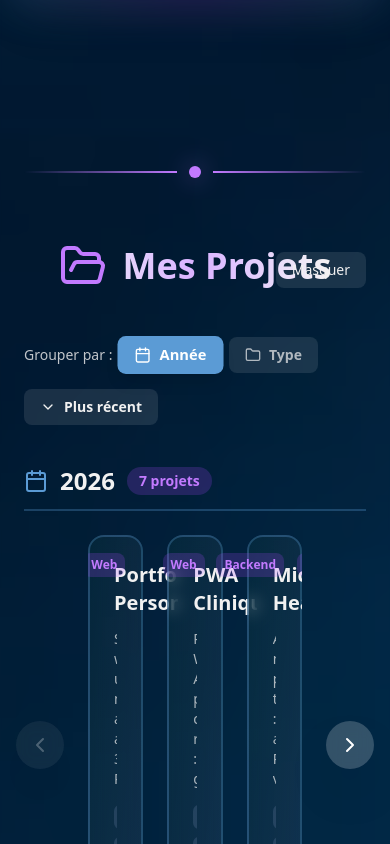
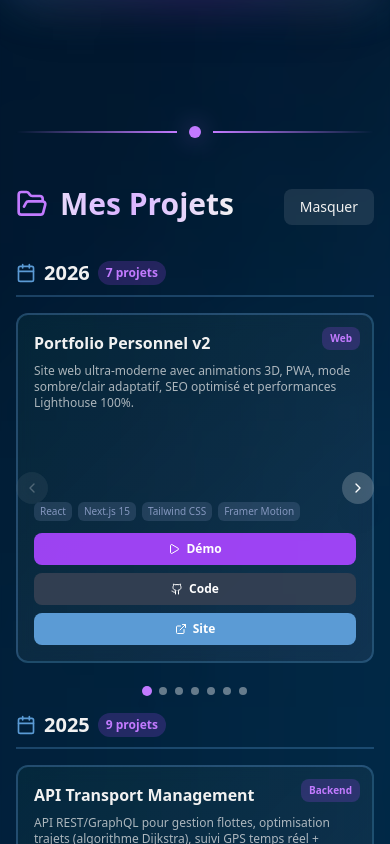
Before and after one commit to MANDANIAINAPRECIEUX/portofolio, a React (Vite) app: page / in a window 390 px wide. Shown: the part 1940-2784 px from the top of the page. Built offline with nearby package versions, Linux system fonts and the light colour scheme.

Commit message:
responsive partie Triage

```diff
--- a/src/components/Triage.tsx
+++ b/src/components/Triage.tsx
@@ -1,5 +1,5 @@
 // components/ProjectList.tsx
-import { useState } from "react";
+import { useState, useEffect } from "react";
 import {
   ChevronDown,
   ChevronUp,
@@ -11,7 +11,6 @@ import {
   ExternalLink,
   Github,
   Play,
-  Rocket,
   FolderOpen,
 } from "lucide-react";
 import PROJECTS from "../../types/Project";
@@ -25,11 +24,30 @@ const ProjectList = () => {
   const [groupBy, setGroupBy] = useState<GroupBy>("year");
   const [sortOrder, setSortOrder] = useState<SortOrder>("desc");
   const [selectedVideo, setSelectedVideo] = useState<string | null>(null);
+  const [slidesPerView, setSlidesPerView] = useState(3);
 
   // CAROUSEL STATE
   const [carouselStates, setCarouselStates] = useState<
     Record<string, { current: number; totalSlides: number }>
   >({});
+
+  // 🔥 RESPONSIVE: Calculer slidesPerView selon la largeur d'écran
+  useEffect(() => {
+    const updateSlidesPerView = () => {
+      const width = window.innerWidth;
+      if (width < 768) {
+        setSlidesPerView(1); // Mobile: 1 card
+      } else if (width < 1024) {
+        setSlidesPerView(2); // Tablette: 2 cards
+      } else {
+        setSlidesPerView(3); // Desktop: 3 cards
+      }
+    };
+
+    updateSlidesPerView();
+    window.addEventListener("resize", updateSlidesPerView);
+    return () => window.removeEventListener("resize", updateSlidesPerView);
+  }, []);
 
   // Grouper les projets
   const groupedProjects = PROJECTS.reduce(
@@ -51,10 +69,8 @@ const ProjectList = () => {
   });
 
   // CAROUSEL LOGIC
-  const SLIDES_PER_VIEW = 3;
-
   const updateCarouselState = (groupKey: string, projects: Project[]) => {
-    const totalSlides = Math.ceil(projects.length / SLIDES_PER_VIEW);
+    const totalSlides = Math.ceil(projects.length / slidesPerView);
     setCarouselStates((prev) => ({
       ...prev,
       [groupKey]: { current: 0, totalSlides },
@@ -82,9 +98,10 @@ const ProjectList = () => {
     });
   };
 
-  const isCarousel = (projects: Project[]): boolean => projects.length > 3;
+  const isCarousel = (projects: Project[]): boolean =>
+    projects.length > slidesPerView;
 
-  // Fonction pour créer des "pages" de 3 cards
+  // Fonction pour créer des "pages"
   const chunkProjects = (projects: Project[], size: number) => {
     const chunks = [];
     for (let i = 0; i < projects.length; i += size) {
@@ -93,9 +110,21 @@ const ProjectList = () => {
     return chunks;
   };
 
+  // 🔥 RESPONSIVE: Grid classes dynamiques
+  const getGridClasses = () => {
+    if (slidesPerView === 1) return "grid-cols-1";
+    if (slidesPerView === 2) return "grid-cols-2";
+    return "grid-cols-3";
+  };
+
   return (
-    <div id="projets" className="w-full max-w-7xl mx-auto p-6">
-      <div className="flex items-center justify-center gap-3 my-16">
+    <div
+      id="projets"
+      className="w-full max-w-7xl mx-auto px-4 sm:px-6 md:px-8 lg:px-12"
+    >
+      {/* ↑ Padding responsive */}
+
+      <div className="flex items-center justify-center gap-3 my-12 md:my-16">
         <div className="h-[2px] flex-1 max-w-xs bg-gradient-to-r from-transparent to-purple-400"></div>
         <div className="relative">
           <div className="w-3 h-3 rounded-full bg-purple-400"></div>
@@ -107,20 +136,20 @@ const ProjectList = () => {
       {/* MODAL VIDÉO */}
       {selectedVideo && (
         <div
-          className="fixed inset-0 z-50 flex items-center justify-center bg-black/90 backdrop-blur-sm animate-fadeIn"
+          className="fixed inset-0 z-50 flex items-center justify-center bg-black/90 backdrop-blur-sm animate-fadeIn p-4"
           onClick={() => setSelectedVideo(null)}
         >
           <div
-            className="relative w-full max-w-5xl mx-4"
+            className="relative w-full max-w-5xl"
             onClick={(e) => e.stopPropagation()}
           >
             <button
               onClick={() => setSelectedVideo(null)}
-              className="absolute -top-14 right-0 flex items-center gap-2 text-white hover:text-red-400 text-lg font-semibold transition-colors duration-300"
+              className="absolute -top-10 sm:-top-14 right-0 flex items-center gap-2 text-white hover:text-red-400 text-base sm:text-lg font-semibold transition-colors duration-300"
             >
               <span>✕ Fermer</span>
             </button>
-            <div className="relative pt-[56.25%] rounded-2xl overflow-hidden shadow-2xl ring-4 ring-purple-500/50">
+            <div className="relative pt-[56.25%] rounded-xl sm:rounded-2xl overflow-hidden shadow-2xl ring-2 sm:ring-4 ring-purple-500/50">
               <iframe
                 src={selectedVideo}
                 className="absolute inset-0 w-full h-full"
@@ -139,90 +168,47 @@ const ProjectList = () => {
           <button
             type="button"
             onClick={() => setShowProjects(true)}
-            className="group flex items-center gap-3 px-10 py-5 bg-gradient-to-r from-[#5B9BD5] to-[#4682B4] hover:from-[#4682B4] hover:to-[#5B9BD5] text-white text-xl md:text-2xl font-bold rounded-2xl shadow-2xl hover:shadow-[#5B9BD5]/50 transition-all duration-500 hover:scale-110 active:scale-95 relative overflow-hidden"
+            className="group flex items-center gap-2 sm:gap-3 px-6 sm:px-10 py-4 sm:py-5 bg-gradient-to-r from-[#5B9BD5] to-[#4682B4] hover:from-[#4682B4] hover:to-[#5B9BD5] text-white text-lg sm:text-xl md:text-2xl font-bold rounded-xl sm:rounded-2xl shadow-2xl hover:shadow-[#5B9BD5]/50 transition-all duration-500 hover:scale-110 active:scale-95 relative overflow-hidden"
           >
             <div className="absolute inset-0 bg-gradient-to-r from-transparent via-white/20 to-transparent -translate-x-full group-hover:translate-x-full transition-transform duration-1000" />
-            <Briefcase className="w-7 h-7 group-hover:rotate-12 transition-transform duration-300" />
+            <Briefcase className="w-5 h-5 sm:w-7 sm:h-7 group-hover:rotate-12 transition-transform duration-300" />
             <span className="relative z-10">MES PROJETS</span>
-            <ChevronDown className="w-6 h-6 group-hover:translate-y-1 transition-transform duration-300" />
+            <ChevronDown className="w-5 h-5 sm:w-6 sm:h-6 group-hover:translate-y-1 transition-transform duration-300" />
           </button>
         </div>
       ) : (
         <>
-          {/* CONTRÔLES */}
-          <div className="mb-10 space-y-6">
-            <div className="relative flex items-center justify-center mb-10">
-              {/* Titre centré */}
-              <div className="text-center">
-                <h2 className="text-4xl md:text-5xl lg:text-6xl font-bold animate-fade-in">
-                  <span className="inline-flex items-center gap-4 bg-gradient-to-r from-[#f1f1f1] via-purple-300 to-[#f1f1f1] bg-clip-text text-transparent">
-                    <FolderOpen className="w-12 h-12 md:w-14 md:h-14 text-purple-400" />
-                    Mes Projets
-                  </span>
-                </h2>
-              </div>
+          <div className="relative flex items-center justify-center gap-4 mb-8 md:mb-10">
+            {/* Espace vide à gauche (équilibre visuel) */}
+            <div className="hidden sm:block flex-1"></div>
 
-              {/* Bouton positionné à droite */}
+            {/* Titre CENTRÉ */}
+            <div className="text-center">
+              <h2 className="text-3xl sm:text-4xl md:text-5xl lg:text-6xl font-bold animate-fade-in">
+                <span className="inline-flex items-center gap-3 md:gap-4 bg-gradient-to-r from-[#f1f1f1] via-purple-300 to-[#f1f1f1] bg-clip-text text-transparent">
+                  <FolderOpen className="w-8 h-8 sm:w-10 sm:h-10 md:w-12 md:h-12 lg:w-14 lg:h-14 text-purple-400" />
+                  Mes Projets
+                </span>
+              </h2>
+            </div>
+
+            {/* Espace à droite avec bouton */}
+            <div className="flex-1 flex justify-end">
               <button
                 type="button"
                 onClick={() => setShowProjects(false)}
-                className="absolute right-0 px-4 py-2 rounded-lg bg-white/10 hover:bg-white/20 text-[#f1f1f1] text-sm font-medium transition-all duration-300 hover:scale-105"
+                className="px-4 py-2 rounded-lg bg-white/10 hover:bg-white/20 text-[#f1f1f1] text-sm font-medium transition-all duration-300 hover:scale-105"
               >
                 Masquer
-              </button>
-            </div>
-
-            <div className="flex flex-wrap items-center gap-4">
-              <div className="flex items-center gap-2">
-                <span className="text-sm font-medium text-[#f1f1f1]/80">
-                  Grouper par :
-                </span>
-                <button
-                  type="button"
-                  onClick={() => setGroupBy("year")}
-                  className={`
-                    flex items-center gap-2 px-4 py-2 rounded-lg font-semibold text-sm transition-all duration-300
-                    ${groupBy === "year" ? "bg-[#5B9BD5] text-white shadow-lg scale-105" : "bg-white/10 text-[#f1f1f1]/70 hover:bg-white/20"}
-                  `}
-                >
-                  <Calendar className="w-4 h-4" /> Année
-                </button>
-                <button
-                  type="button"
-                  onClick={() => setGroupBy("type")}
-                  className={`
-                    flex items-center gap-2 px-4 py-2 rounded-lg font-semibold text-sm transition-all duration-300
-                    ${groupBy === "type" ? "bg-[#5B9BD5] text-white shadow-lg scale-105" : "bg-white/10 text-[#f1f1f1]/70 hover:bg-white/20"}
-                  `}
-                >
-                  <Folder className="w-4 h-4" /> Type
-                </button>
-              </div>
-              <button
-                type="button"
-                onClick={() =>
-                  setSortOrder(sortOrder === "asc" ? "desc" : "asc")
-                }
-                className="flex items-center gap-2 px-4 py-2 rounded-lg bg-white/10 hover:bg-white/20 text-[#f1f1f1] font-semibold text-sm transition-all duration-300"
-              >
-                {sortOrder === "desc" ? (
-                  <>
-                    <ChevronDown className="w-4 h-4" /> Plus récent
-                  </>
-                ) : (
-                  <>
-                    <ChevronUp className="w-4 h-4" /> Plus ancien
-                  </>
-                )}
               </button>
             </div>
           </div>
 
           {/* GRILLE/CAROUSEL PAR GROUPE */}
-          <div className="space-y-16">
+          <div className="space-y-12 md:space-y-16">
             {sortedGroups.map((group) => {
               const projects = groupedProjects[group]!;
-              const totalSlides = Math.ceil(projects.length / SLIDES_PER_VIEW);
+              const totalSlides = Math.ceil(projects.length / slidesPerView);
               const isCarouselGroup = isCarousel(projects);
 
               // Initialiser carousel state
@@ -232,31 +218,31 @@ const ProjectList = () => {
 
               const currentSlide = carouselStates[group]?.current || 0;
 
-              // Créer des pages de 3 cards
+              // Créer des pages
               const projectPages = isCarouselGroup
-                ? chunkProjects(projects, SLIDES_PER_VIEW)
+                ? chunkProjects(projects, slidesPerView)
                 : [];
 
               return (
-                <div key={group} className="space-y-6">
+                <div key={group} className="space-y-4 md:space-y-6">
                   {/* En-tête du groupe */}
-                  <div className="flex items-center gap-3 border-b-2 border-[#5B9BD5]/30 pb-3">
+                  <div className="flex items-center gap-2 md:gap-3 border-b-2 border-[#5B9BD5]/30 pb-2 md:pb-3">
                     {groupBy === "year" ? (
-                      <Calendar className="w-6 h-6 text-[#5B9BD5]" />
+                      <Calendar className="w-5 h-5 md:w-6 md:h-6 text-[#5B9BD5]" />
                     ) : (
-                      <Folder className="w-6 h-6 text-[#5B9BD5]" />
+                      <Folder className="w-5 h-5 md:w-6 md:h-6 text-[#5B9BD5]" />
                     )}
-                    <h3 className="text-2xl md:text-3xl font-bold text-[#f1f1f1]">
+                    <h3 className="text-xl sm:text-2xl md:text-3xl font-bold text-[#f1f1f1]">
                       {group}
                     </h3>
-                    <span className="px-3 py-1 rounded-full bg-purple-500/20 text-purple-400 text-sm font-semibold">
+                    <span className="px-2 md:px-3 py-1 rounded-full bg-purple-500/20 text-purple-400 text-xs sm:text-sm font-semibold">
                       {projects.length} projet{projects.length > 1 ? "s" : ""}
                     </span>
                   </div>
 
                   {/* 🔥 CAROUSEL OU GRILLE */}
                   {isCarouselGroup ? (
-                    <div className="relative px-16">
+                    <div className="relative px-0 sm:px-8 md:px-12 lg:px-16">
                       {/* SLIDES CONTAINER */}
                       <div className="overflow-hidden">
                         <div
@@ -268,7 +254,7 @@ const ProjectList = () => {
                           {projectPages.map((pageProjects, pageIndex) => (
                             <div
                               key={pageIndex}
-                              className="w-full flex-shrink-0 grid grid-cols-3 gap-6"
+                              className={`w-full flex-shrink-0 grid ${getGridClasses()} gap-4 md:gap-6`}
                             >
                               {pageProjects.map((project) => (
                                 <ProjectCard
@@ -290,14 +276,14 @@ const ProjectList = () => {
                         onClick={() => goToSlide(group, "prev", totalSlides)}
                         disabled={currentSlide === 0}
                         className={`
-                          absolute -left-2 top-1/2 -translate-y-1/2
+                          absolute left-0 sm:-left-2 top-1/2 -translate-y-1/2
                           bg-white/20 hover:bg-purple-400/30 backdrop-blur-sm
-                          p-3 rounded-full text-white shadow-2xl
+                          p-2 sm:p-3 rounded-full text-white shadow-2xl
                           transition-all duration-300 hover:scale-110 z-10
                           ${currentSlide === 0 ? "opacity-30 cursor-not-allowed" : ""}
                         `}
                       >
-                        <ChevronLeft className="w-6 h-6" />
+                        <ChevronLeft className="w-4 h-4 sm:w-6 sm:h-6" />
                       </button>
                       <button
                         type="button"
@@ -305,18 +291,18 @@ const ProjectList = () => {
                         onClick={() => goToSlide(group, "next", totalSlides)}
                         disabled={currentSlide === totalSlides - 1}
                         className={`
-                          absolute -right-2 top-1/2 -translate-y-1/2
+                          absolute right-0 sm:-right-2 top-1/2 -translate-y-1/2
                           bg-white/20 hover:bg-purple-400/30 backdrop-blur-sm
-                          p-3 rounded-full text-white shadow-2xl
+                          p-2 sm:p-3 rounded-full text-white shadow-2xl
                           transition-all duration-300 hover:scale-110 z-10
                           ${currentSlide === totalSlides - 1 ? "opacity-30 cursor-not-allowed" : ""}
                         `}
                       >
-                        <ChevronRight className="w-6 h-6" />
+                        <ChevronRight className="w-4 h-4 sm:w-6 sm:h-6" />
                       </button>
 
                       {/* INDICATEURS */}
-                      <div className="absolute -bottom-10 left-1/2 -translate-x-1/2 flex gap-2">
+                      <div className="absolute -bottom-8 md:-bottom-10 left-1/2 -translate-x-1/2 flex gap-2">
                         {Array.from({ length: totalSlides }).map((_, i) => (
                           <button
                             type="button"
@@ -329,7 +315,7 @@ const ProjectList = () => {
                               }))
                             }
                             className={`
-                              w-3 h-3 rounded-full transition-all duration-300
+                              w-2 h-2 sm:w-3 sm:h-3 rounded-full transition-all duration-300
                               ${i === currentSlide ? "bg-purple-400 scale-125 shadow-lg shadow-purple-400/50" : "bg-white/40 hover:bg-purple-300/60"}
                             `}
                           />
@@ -337,9 +323,11 @@ const ProjectList = () => {
                       </div>
                     </div>
                   ) : (
-                    // 🔥 GRILLE NORMALE avec espacement identique au carousel
-                    <div className="px-16">
-                      <div className="grid grid-cols-1 md:grid-cols-2 lg:grid-cols-3 gap-6">
+                    // GRILLE NORMALE
+                    <div className="px-0 sm:px-8 md:px-12 lg:px-16">
+                      <div
+                        className={`grid ${getGridClasses()} gap-4 md:gap-6`}
+                      >
                         {projects.map((project) => (
                           <ProjectCard
                             key={project.id}
@@ -361,7 +349,7 @@ const ProjectList = () => {
   );
 };
 
-// COMPOSANT CARD avec accents violets
+// COMPOSANT CARD RESPONSIVE
 const ProjectCard = ({
   project,
   groupBy,
@@ -373,46 +361,46 @@ const ProjectCard = ({
 }) => (
   <div
     className="
-    group relative p-6 rounded-2xl
+    group relative p-4 sm:p-5 md:p-6 rounded-xl sm:rounded-2xl
     bg-gradient-to-br from-[#093540]/40 to-[#526687]/20
     border-2 border-[#5B9BD5]/30 backdrop-blur-sm
     hover:border-purple-400/50 hover:shadow-2xl hover:shadow-purple-500/20
     transition-all duration-500 hover:scale-[1.03]
     flex flex-col
     w-full
-    h-[420px]
+    min-h-[350px] sm:min-h-[380px] md:min-h-[420px]
   "
   >
-    <div className="absolute top-4 right-4 px-2 py-1 rounded-lg bg-purple-500/20 text-purple-400 text-xs font-bold">
+    <div className="absolute top-3 sm:top-4 right-3 sm:right-4 px-2 py-1 rounded-lg bg-purple-500/20 text-purple-400 text-[10px] sm:text-xs font-bold">
       {groupBy === "year" ? project.type : project.year}
     </div>
 
-    <h4 className="text-xl font-bold text-[#f1f1f1] mb-3 pr-16 line-clamp-2">
+    <h4 className="text-base sm:text-lg md:text-xl font-bold text-[#f1f1f1] mb-2 sm:mb-3 pr-12 sm:pr-16 line-clamp-2">
       {project.title}
     </h4>
 
-    <p className="text-sm text-[#f1f1f1]/70 mb-4 flex-1 line-clamp-4 overflow-hidden">
+    <p className="text-xs sm:text-sm text-[#f1f1f1]/70 mb-3 sm:mb-4 flex-1 line-clamp-3 sm:line-clamp-4 overflow-hidden">
       {project.description}
     </p>
 
-    <div className="flex flex-wrap gap-2 mb-4 max-h-[68px] overflow-hidden">
+    <div className="flex flex-wrap gap-1.5 sm:gap-2 mb-3 sm:mb-4 max-h-[60px] sm:max-h-[68px] overflow-hidden">
       {project.technologies.map((tech) => (
         <span
           key={tech}
-          className="px-2 py-1 rounded-md bg-[#8497bf]/20 text-[#8497bf] text-xs font-medium h-fit"
+          className="px-1.5 sm:px-2 py-0.5 sm:py-1 rounded-md bg-[#8497bf]/20 text-[#8497bf] text-[10px] sm:text-xs font-medium h-fit"
         >
           {tech}
         </span>
       ))}
     </div>
 
-    <div className="flex gap-2 mt-auto">
+    <div className="flex flex-col sm:flex-row gap-2 mt-auto">
       {project.video && (
         <button
           onClick={() => onVideoClick(project.video!)}
-          className="flex-1 flex items-center justify-center gap-2 py-2.5 rounded-lg bg-purple-500/90 hover:bg-violet-600 text-white text-sm font-semibold transition-all duration-300 hover:scale-105 hover:shadow-lg hover:shadow-purple-500/30"
+          className="flex-1 flex items-center justify-center gap-1.5 sm:gap-2 py-2 sm:py-2.5 rounded-lg bg-purple-500/90 hover:bg-violet-600 text-white text-xs sm:text-sm font-semibold transition-all duration-300 hover:scale-105 hover:shadow-lg hover:shadow-purple-500/30"
         >
-          <Play className="w-4 h-4" /> Démo
+          <Play className="w-3 h-3 sm:w-4 sm:h-4" /> Démo
         </button>
       )}
       {project.github && (
@@ -420,9 +408,9 @@ const ProjectCard = ({
           href={project.github}
           target="_blank"
           rel="noopener noreferrer"
-          className="flex-1 flex items-center justify-center gap-2 py-2.5 rounded-lg bg-gray-700/90 hover:bg-gray-800 text-white text-sm font-semibold transition-all duration-300 hover:scale-105 hover:shadow-lg"
+          className="flex-1 flex items-center justify-center gap-1.5 sm:gap-2 py-2 sm:py-2.5 rounded-lg bg-gray-700/90 hover:bg-gray-800 text-white text-xs sm:text-sm font-semibold transition-all duration-300 hover:scale-105 hover:shadow-lg"
         >
-          <Github className="w-4 h-4" /> Code
+          <Github className="w-3 h-3 sm:w-4 sm:h-4" /> Code
         </a>
       )}
       {project.link && (
@@ -430,9 +418,9 @@ const ProjectCard = ({
           href={project.link}
           target="_blank"
           rel="noopener noreferrer"
-          className="flex-1 flex items-center justify-center gap-2 py-2.5 rounded-lg bg-[#5B9BD5] hover:bg-[#4682B4] text-white text-sm font-semibold transition-all duration-300 hover:scale-105 hover:shadow-lg"
+          className="flex-1 flex items-center justify-center gap-1.5 sm:gap-2 py-2 sm:py-2.5 rounded-lg bg-[#5B9BD5] hover:bg-[#4682B4] text-white text-xs sm:text-sm font-semibold transition-all duration-300 hover:scale-105 hover:shadow-lg"
         >
-          <ExternalLink className="w-4 h-4" /> Site
+          <ExternalLink className="w-3 h-3 sm:w-4 sm:h-4" /> Site
         </a>
       )}
     </div>
```
